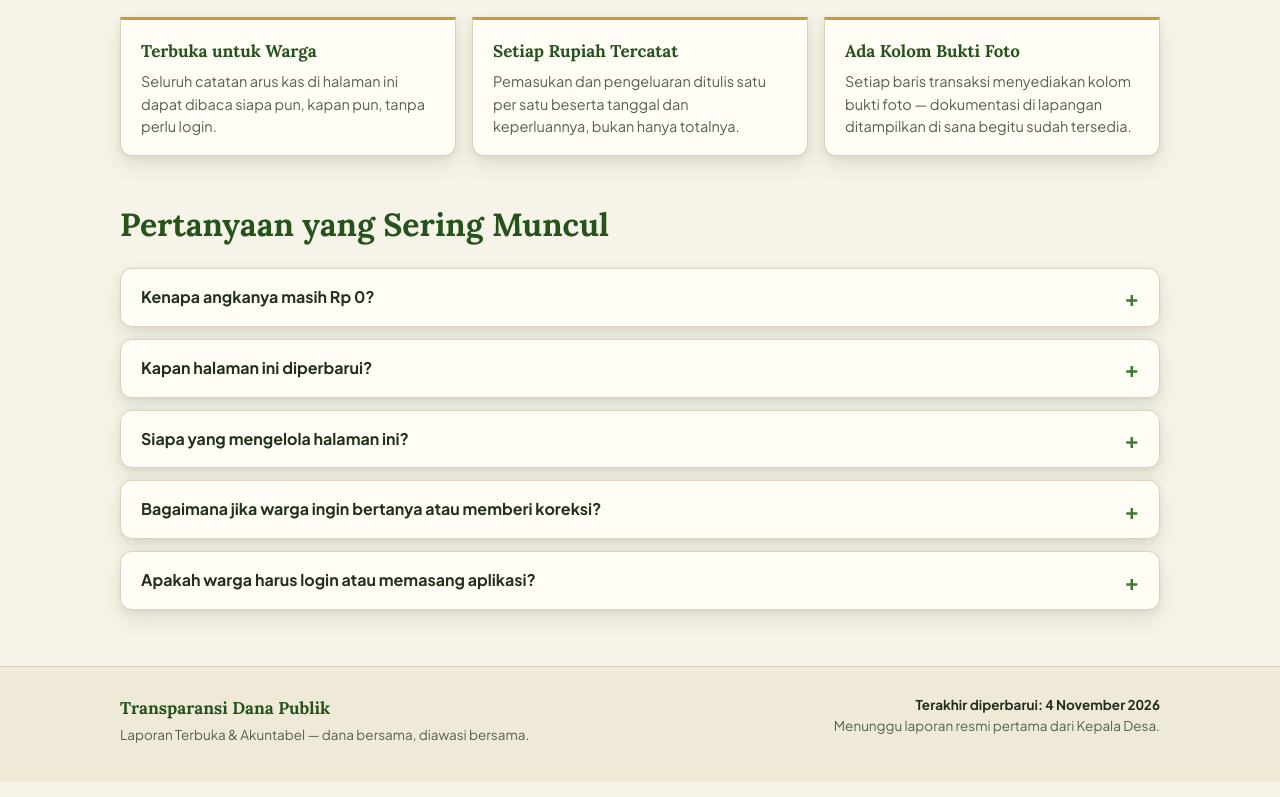
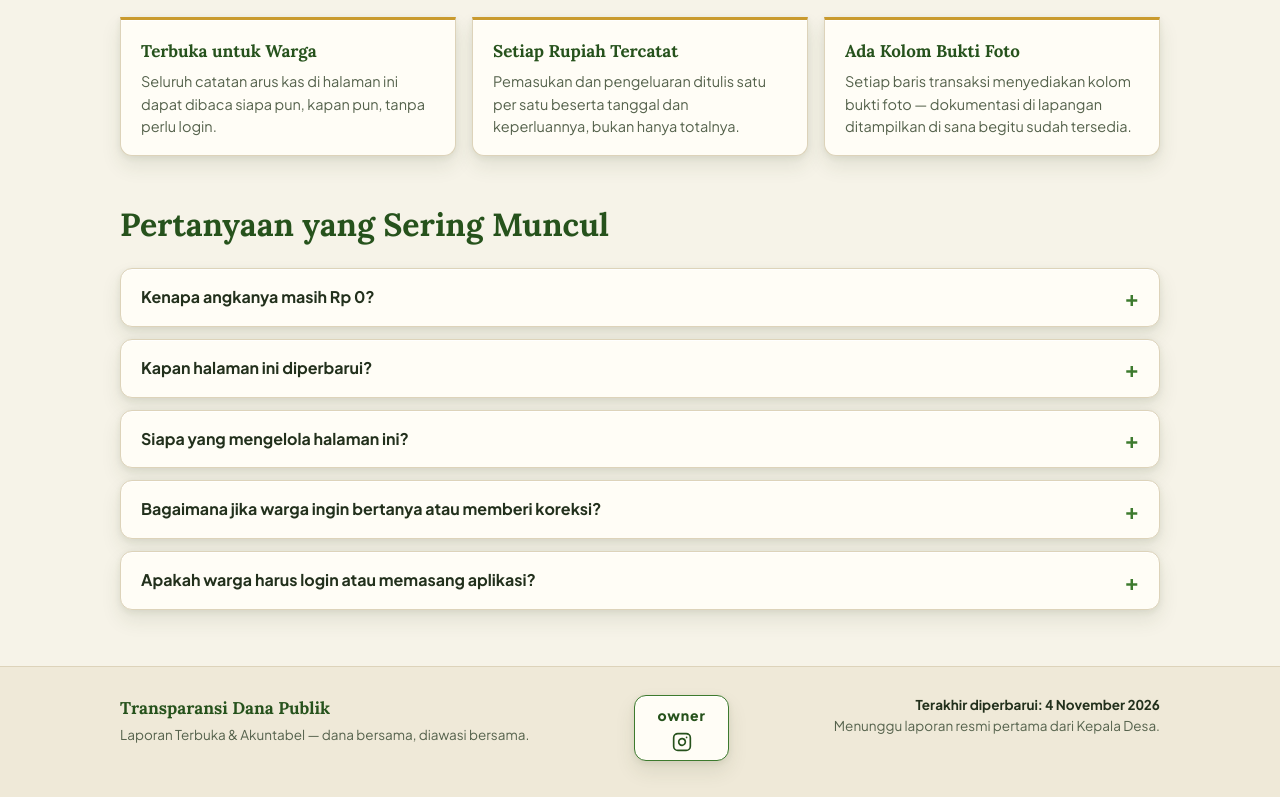
Before and after one commit to wolfW3F/transparansi-dana-publik, a plain HTML site: page index.html in a window 1280 px wide. Shown: the part 2314-3111 px from the top of the page. Drawn offline with Linux system fonts and the light colour scheme.

Commit message:
Tambah tombol owner (Instagram) di footer

```diff
--- a/index.html
+++ b/index.html
@@ -172,6 +172,10 @@
       footer p{margin:4px 0 0;font-size:13.5px;color:var(--ink-soft)}
       footer .per{font-size:13.5px;color:var(--ink-soft);font-variant-numeric:tabular-nums;text-align:right}
       footer .per strong{color:var(--ink);display:block}
+      .tombol-owner{display:inline-flex;flex-direction:column;align-items:center;gap:5px;text-decoration:none;color:var(--sawah-deep);border:1.5px solid var(--sawah);border-radius:12px;padding:9px 22px 8px;background:var(--card);font-weight:800;font-size:14px;letter-spacing:.06em;text-transform:lowercase;box-shadow:var(--shadow-sm);transition:transform .15s ease,background .15s ease}
+      .tombol-owner:hover{background:var(--sawah-soft);transform:translateY(-1px)}
+      .tombol-owner svg{width:20px;height:20px}
+      footer .owner-tengah{display:flex;align-items:flex-start}
 
       .lightbox{position:fixed;inset:0;z-index:50;background:rgba(10,16,6,.88);display:none;align-items:center;justify-content:center;padding:20px}
       .lightbox.buka{display:flex}
@@ -335,6 +339,12 @@
     <footer>
       <div class="wrap isi">
         <div><div class="judul-kaki">Transparansi Dana Publik</div><p>Laporan Terbuka &amp; Akuntabel — dana bersama, diawasi bersama.</p></div>
+        <div class="owner-tengah">
+          <a class="tombol-owner" href="https://www.instagram.com/d3v_wolf/" target="_blank" rel="noopener" aria-label="Instagram owner, @d3v_wolf">
+            <span>owner</span>
+            <svg viewBox="0 0 24 24" fill="none" stroke="currentColor" stroke-width="2" stroke-linecap="round" stroke-linejoin="round" aria-hidden="true"><rect width="20" height="20" x="2" y="2" rx="5" ry="5"/><path d="M16 11.37A4 4 0 1 1 12.63 8 4 4 0 0 1 16 11.37z"/><line x1="17.5" x2="17.51" y1="6.5" y2="6.5"/></svg>
+          </a>
+        </div>
         <div class="per" id="perTanggal"><strong>Terakhir diperbarui: 4 November 2026</strong>Menunggu laporan resmi pertama dari Kepala Desa.</div>
       </div>
     </footer>
```
